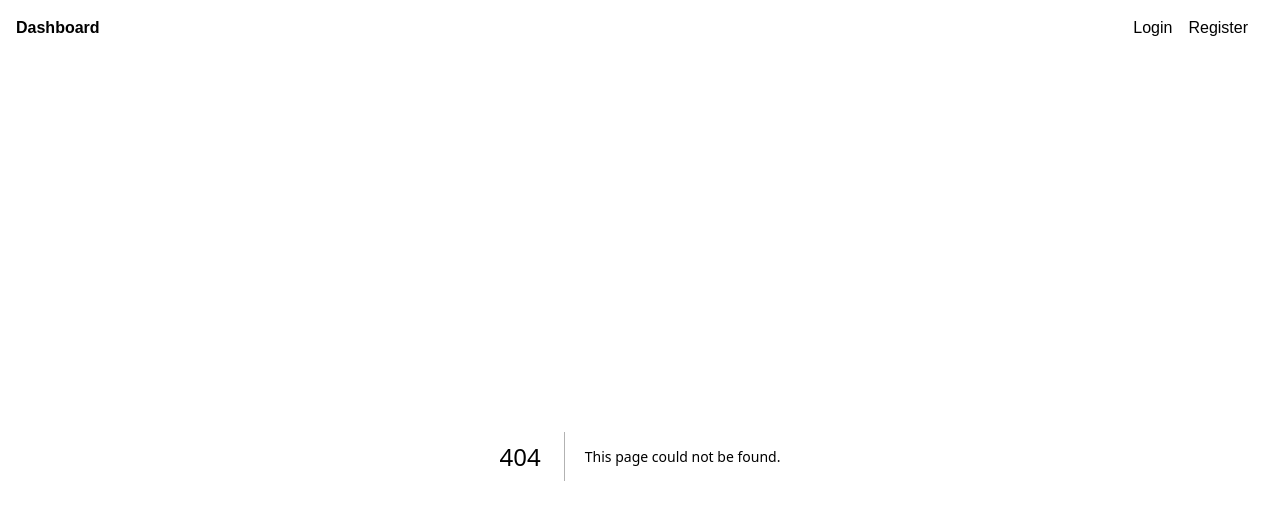
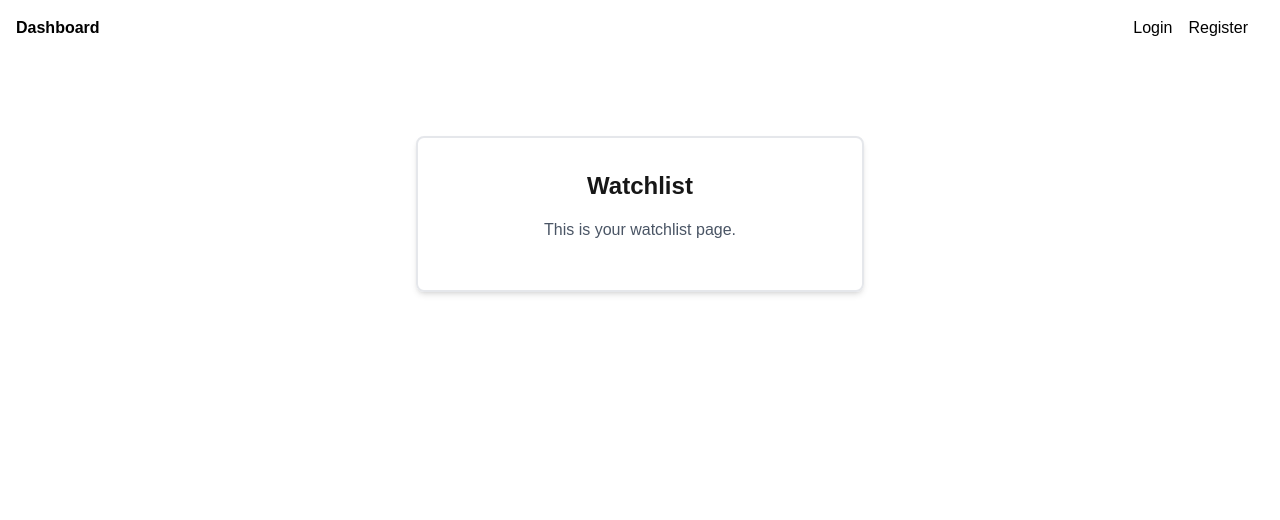
Before and after one commit to Dokryptos/Dex_tracker, a Next.js app: page /watchlist in a window 1280 px wide. Before the commit this address had no page. Shown: the top 520 px of the page. Built offline with nearby package versions, Linux system fonts and the light colour scheme.

Commit message:
trying to fix connexion with supabase problem

```diff
--- a/app/register/page.tsx
+++ b/app/register/page.tsx
@@ -11,6 +11,7 @@ export default function Register() {
   const [email, setEmail] = useState("");
   const [password, setPassword] = useState("");
   const [username, setUsername] = useState("");
+  const [confirmation, setConfirmation] = useState<boolean>(false);
   const router = useRouter();
 
   const handleRegister = async () => {
@@ -26,6 +27,8 @@ export default function Register() {
       }
     } else {
       dispatch(setUser(email));
+      setConfirmation(true);
+      // Enregistrer le nom d'utilisateur dans la base de données
       alert("Compte créé, vérifie ton email !");
       router.push("/login");
     }
@@ -64,6 +67,13 @@ export default function Register() {
           onChange={(e) => setPassword(e.target.value)}
         />
       </div>
+      <div>
+        {confirmation ? (
+          <p className="text-green-600 mb-4">
+            Un email de confirmation a été envoyé. Veuillez vérifier votre boîte de réception.
+          </p>
+            ) : null }
+      </div>
       <button
         onClick={handleRegister}
         disabled={!email || !password}
--- /dev/null
+++ b/app/watchlist/page.tsx
@@ -0,0 +1,9 @@
+export default function Watchlist() {
+  return (
+    <div className="p-8 flex flex-col items-center justify-center mt-20 border-2 border-gray-200 rounded-lg shadow-md max-w-md mx-auto">
+      <h1 className="text-2xl font-bold mb-4">Watchlist</h1>
+      <p className="text-gray-600 mb-4">This is your watchlist page.</p>
+      {/* Add your watchlist content here */}
+    </div>
+  );
+}
```
